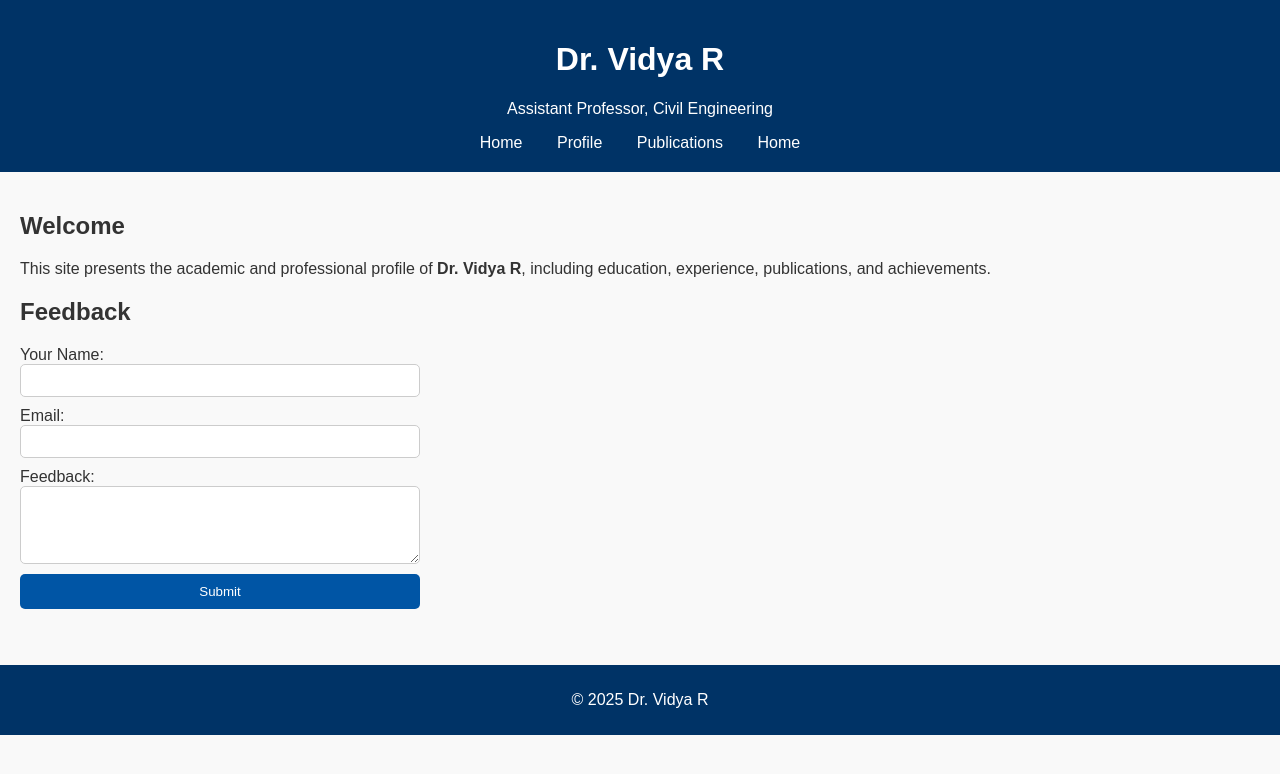
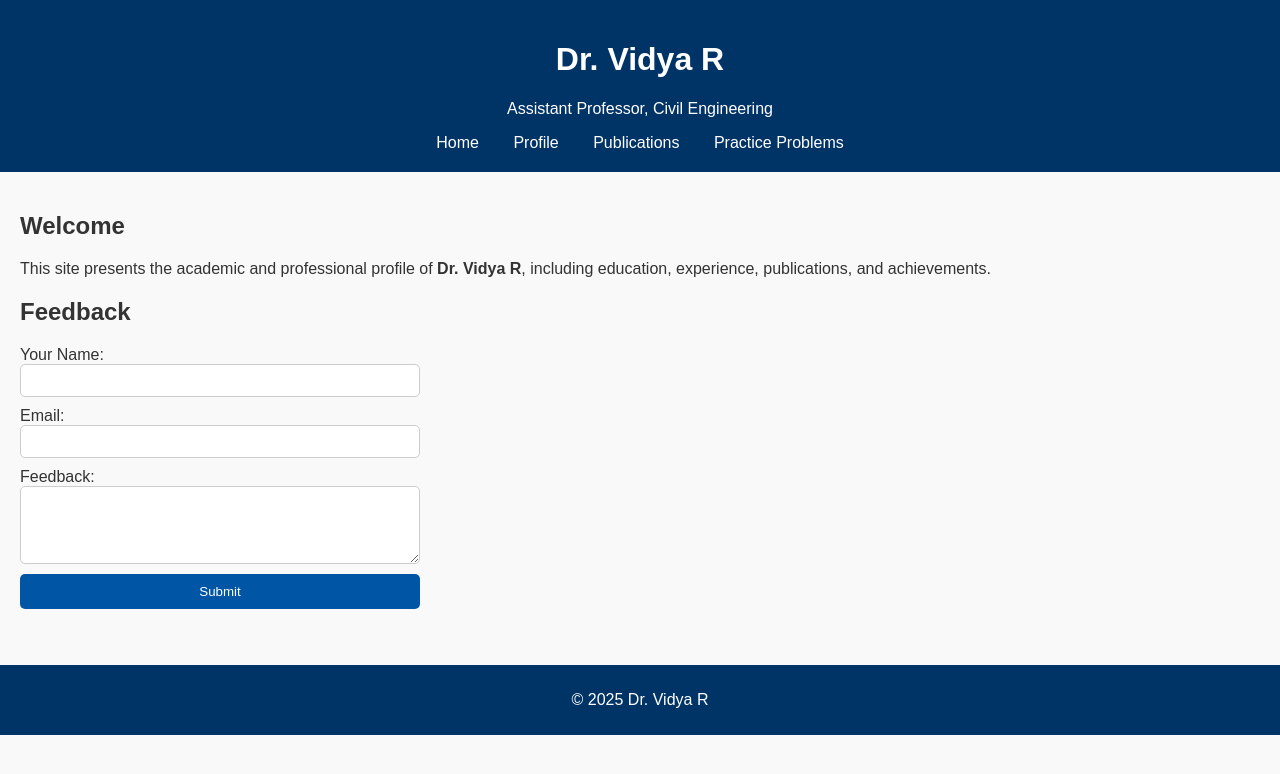
Before and after one commit to vidyarajesh123/vidyarajesh1809.github.io, a plain HTML site: page index.html in a window 1280 px wide. Drawn offline with Linux system fonts and the light colour scheme.

Commit message:
Update index.html

```diff
--- a/index.html
+++ b/index.html
@@ -13,7 +13,7 @@
       <a href="index.html">Home</a>
       <a href="profile.html">Profile</a>
       <a href="publications.html">Publications</a>
-       <a href="problems.html">Home</a>
+       <a href="problems.html">Practice Problems</a>
     </nav>
   </header>
 
```
